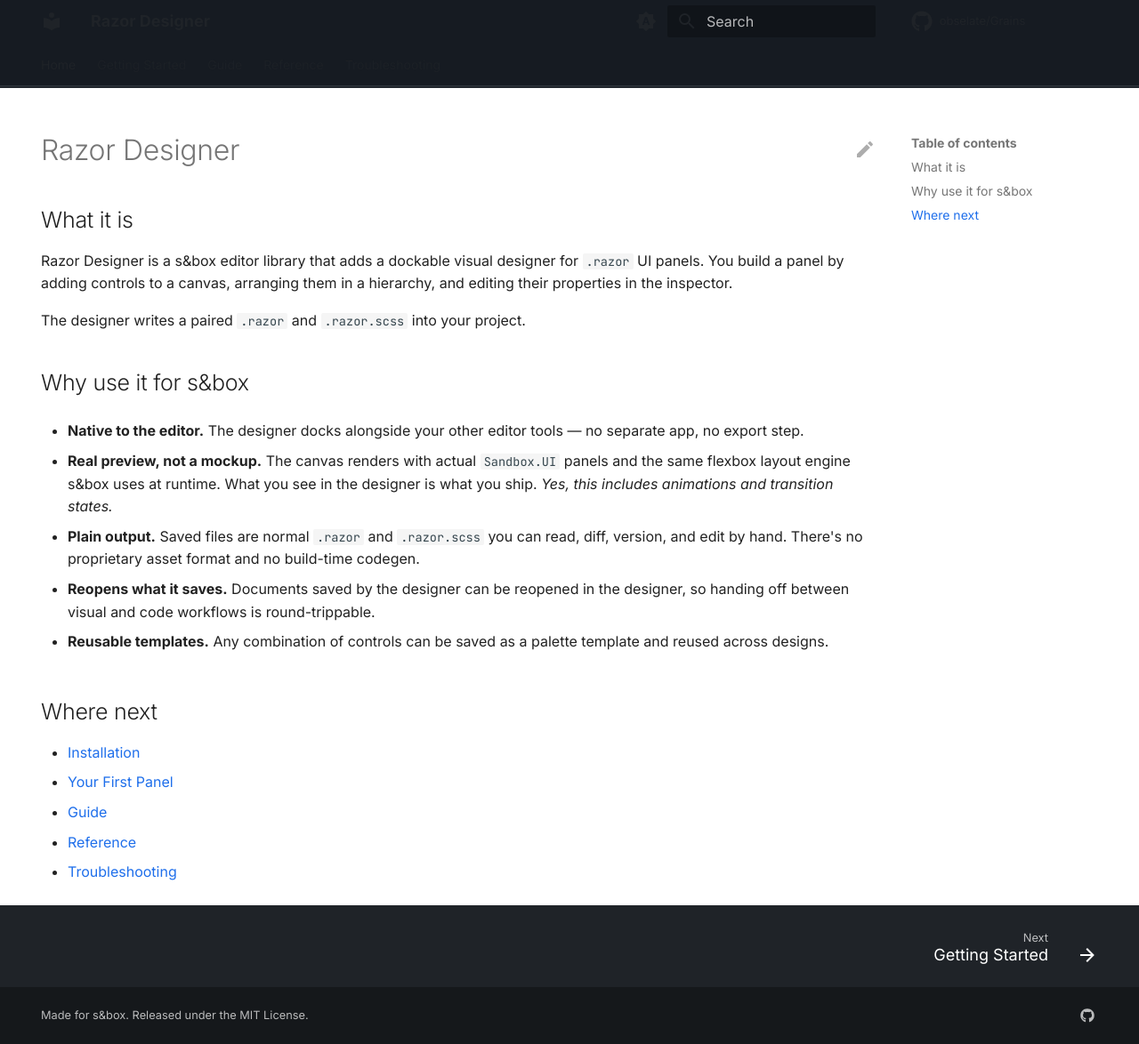
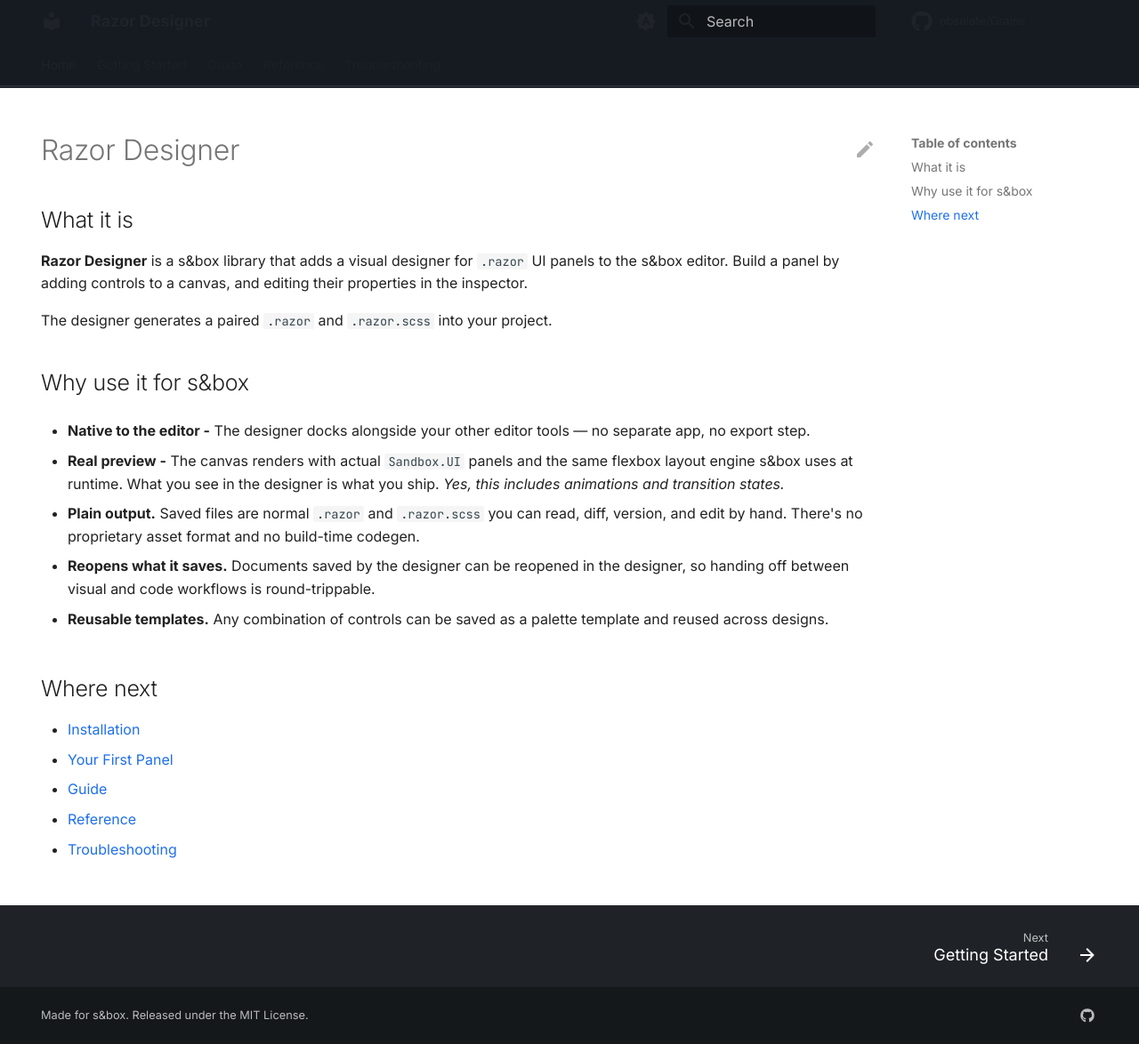
Before and after one commit to obselate/Grains, an MkDocs documentation site: the page built from docs/index.md, in a window 1280 px wide and 1174 px high. Shown: the whole window at 89% size. Built offline with MkDocs 1.6.1 and Material for MkDocs 9.7.7, drawn with Linux system fonts in a browser that asks for light colours; comment, search, counter and statistics services are not loaded.

Commit message:
Refine Razor Designer documentation for clarity
Updated the description of Razor Designer for clarity and consistency. Improved formatting and phrasing in the 'Why use it for s&box' section.

```diff
--- a/docs/index.md
+++ b/docs/index.md
@@ -7,29 +7,22 @@ hide:
 
 ## What it is
 
-Razor Designer is a s&box editor library that adds a dockable visual designer for `.razor` UI panels. You build a panel by adding controls to a canvas, arranging them in a hierarchy, and editing their properties in the inspector.
+**Razor Designer** is a s&box library that adds a visual designer for `.razor` UI panels to the s&box editor. Build a panel by adding controls to a canvas, and editing their properties in the inspector.
 
-The designer writes a paired `.razor` and `.razor.scss` into your project.
+The designer generates a paired `.razor` and `.razor.scss` into your project.
 
 ## Why use it for s&box
 
-- **Native to the editor.** The designer docks alongside your other editor
+- **Native to the editor -** The designer docks alongside your other editor
   tools — no separate app, no export step.
 
-- **Real preview, not a mockup.** The canvas renders with actual
-  `Sandbox.UI` panels and the same flexbox layout engine s&box uses at
-  runtime. What you see in the designer is what you ship. *Yes, this includes animations and transition states.*
+- **Real preview -** The canvas renders with actual `Sandbox.UI` panels and the same flexbox layout engine s&box uses at runtime. What you see in the designer is what you ship. *Yes, this includes animations and transition states.*
 
-- **Plain output.** Saved files are normal `.razor` and `.razor.scss` you
-  can read, diff, version, and edit by hand. There's no proprietary
-  asset format and no build-time codegen.
+- **Plain output.** Saved files are normal `.razor` and `.razor.scss` you can read, diff, version, and edit by hand. There's no proprietary asset format and no build-time codegen.
 
-- **Reopens what it saves.** Documents saved by the designer can be
-  reopened in the designer, so handing off between visual and code
-  workflows is round-trippable.
+- **Reopens what it saves.** Documents saved by the designer can be reopened in the designer, so handing off between visual and code workflows is round-trippable.
 
-- **Reusable templates.** Any combination of controls can be saved as a palette template
-  and reused across designs.
+- **Reusable templates.** Any combination of controls can be saved as a palette template and reused across designs.
 
 ## Where next
 
```
